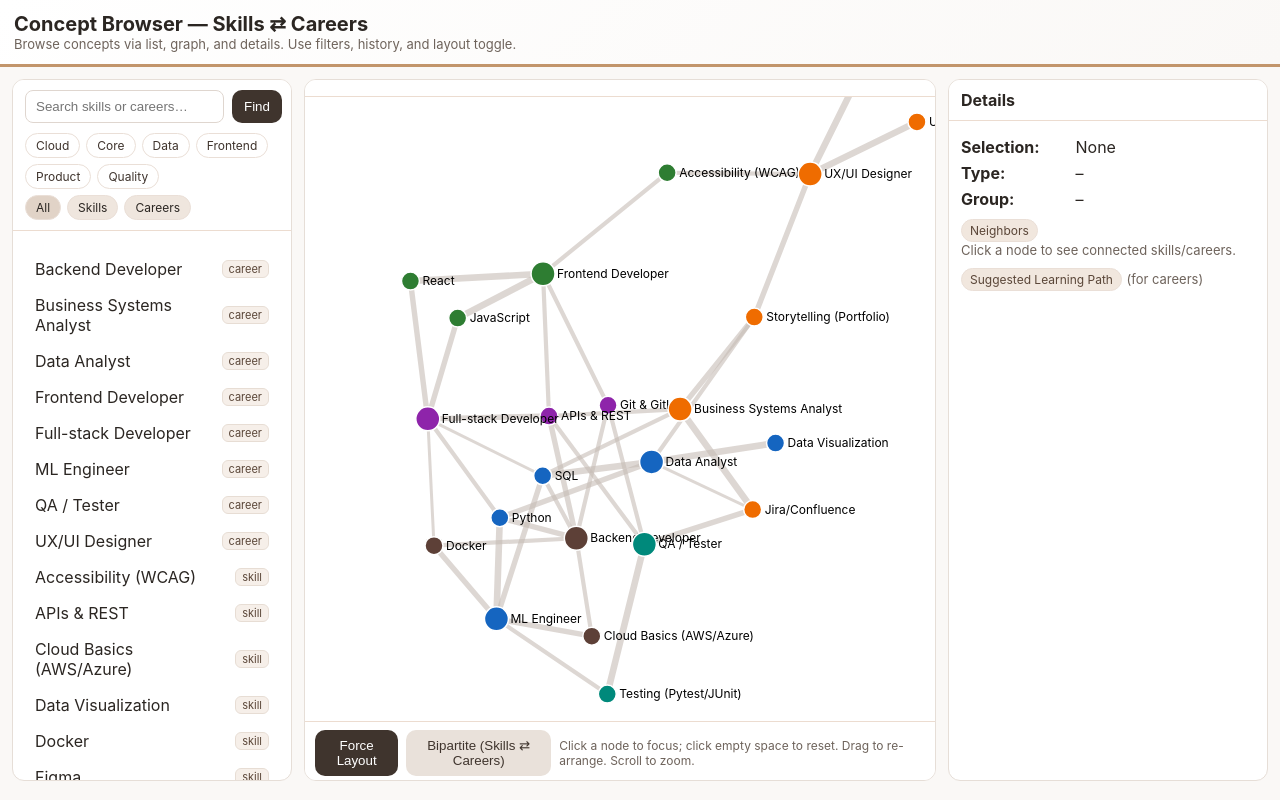
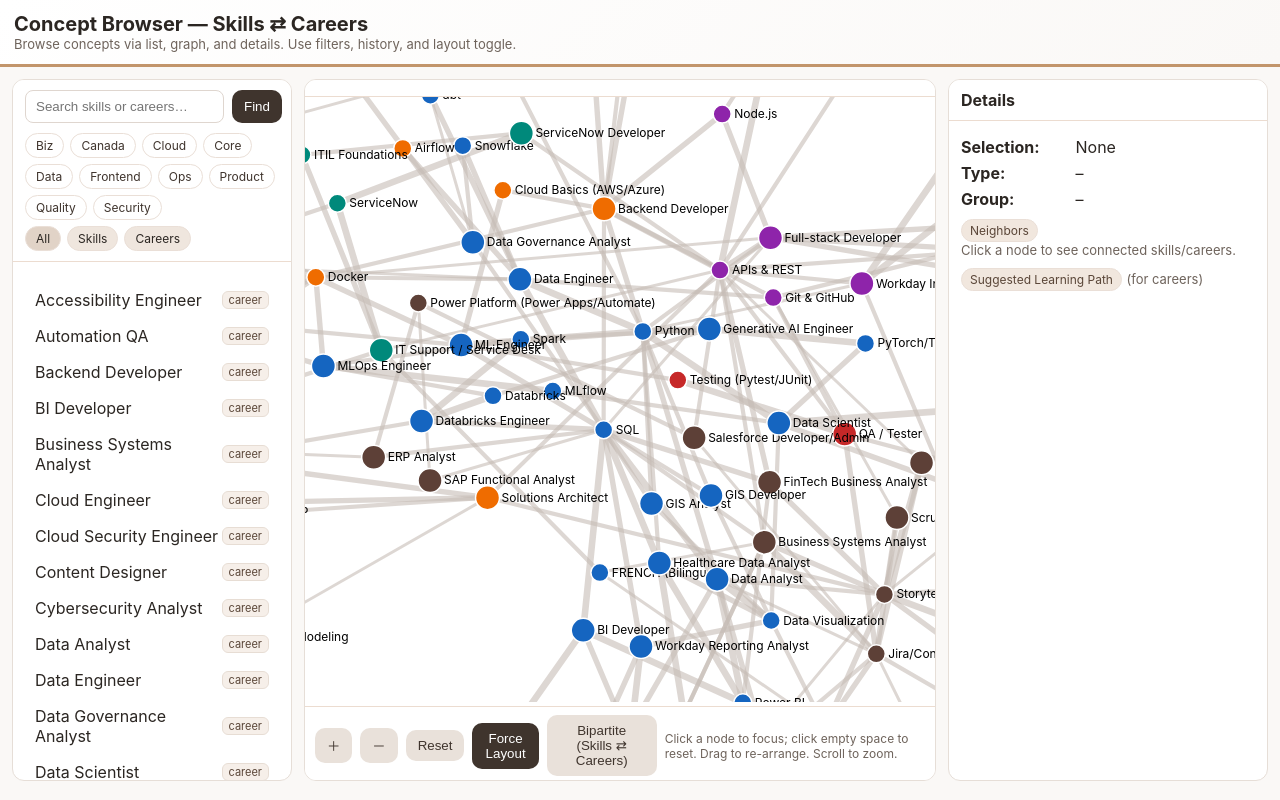
Before and after one commit to vickyjn/jagan.github.io, a plain HTML site: page concept-browser.html in a window 1280 px wide. Drawn offline with nearby package versions, Linux system fonts and the light colour scheme.

Commit message:
Enhance layout and accessibility in concept browser
Refactor layout and improve accessibility features in concept-browser.html.

```diff
--- a/concept-browser.html
+++ b/concept-browser.html
@@ -63,6 +63,32 @@
     position:fixed; pointer-events:none; background:#fff; border:1px solid #e6ded7;
     padding:6px 8px; border-radius:8px; font-size:12px; color:#3a312c; box-shadow:0 2px 8px rgba(0,0,0,.05)
   }
+
+  /* Replace your existing @media with this */
+.layout{
+  display:grid; grid-template-columns: 280px 1fr 320px;
+  gap:12px; height:calc(100vh - 74px); padding:12px;
+}
+@media (max-width: 1100px){
+  .layout{ grid-template-columns: 1fr; height:auto; }
+  #viz{ height: 56vh; }         /* give graph a good mobile height */
+}
+@media (max-width: 640px){
+  header{ padding:14px }
+  h1{ font-size:18px }
+  .phead, .cctrl{ padding:10px }
+  .search input{ padding:12px 14px; font-size:16px }  /* bigger tap target */
+  button{ padding:12px 14px; border-radius:12px }
+  .chip{ padding:6px 12px; font-size:13px }
+  .node text{ font-size:11px }
+}
+
+/* Make headers sticky for usability */
+#breadcrumbs, .phead { position: sticky; top: 0; z-index: 2 }
+
+/* Improve focus outline for a11y */
+:focus-visible{ outline: 3px solid #c2956b; outline-offset: 2px }
+
 </style>
 </head>
 <body>
@@ -100,6 +126,9 @@
     </div>
     <div id="viz" aria-label="Concept graph"></div>
     <div class="cctrl">
+      <button id="zoomIn"  class="alt" aria-label="Zoom in">＋</button>
+      <button id="zoomOut" class="alt" aria-label="Zoom out">－</button>
+      <button id="zoomReset" class="alt" aria-label="Reset zoom">Reset</button>
       <button id="layoutForce">Force Layout</button>
       <button id="layoutBip" class="alt">Bipartite (Skills ⇄ Careers)</button>
       <span class="hint">Click a node to focus; click empty space to reset. Drag to re-arrange. Scroll to zoom.</span>
@@ -109,7 +138,7 @@
   <!-- RIGHT: Details -->
   <aside class="panel" id="right">
     <div class="phead"><b>Details</b></div>
-    <div class="pbody" id="details">
+    <div class="pbody" id="details" aria-live="polite">
       <div class="kv"><b>Selection:</b> <span id="selName">None</span></div>
       <div class="kv"><b>Type:</b> <span id="selType">–</span></div>
       <div class="kv"><b>Group:</b> <span id="selGroup">–</span></div>
@@ -127,107 +156,107 @@
 </div>
 
 <script src="https://cdn.jsdelivr.net/npm/d3@7/dist/d3.min.js"></script>
+
 <script>
-/* ========= Editable Data =========
-   Node: { id, type: "skill"|"career", group: "Frontend"|"Data"|... }
-   Link: { source, target, weight }  // weight controls thickness (1..5 typical)
-*/
-const DATA = {
-  nodes: [
-    // Skills
-    { id:"Python", type:"skill", group:"Data" },
-    { id:"JavaScript", type:"skill", group:"Frontend" },
-    { id:"React", type:"skill", group:"Frontend" },
-    { id:"SQL", type:"skill", group:"Data" },
-    { id:"Data Visualization", type:"skill", group:"Data" },
-    { id:"Git & GitHub", type:"skill", group:"Core" },
-    { id:"APIs & REST", type:"skill", group:"Core" },
-    { id:"Accessibility (WCAG)", type:"skill", group:"Frontend" },
-    { id:"Jira/Confluence", type:"skill", group:"Product" },
-    { id:"Testing (Pytest/JUnit)", type:"skill", group:"Quality" },
-    { id:"Docker", type:"skill", group:"Cloud" },
-    { id:"Cloud Basics (AWS/Azure)", type:"skill", group:"Cloud" },
-    { id:"Figma", type:"skill", group:"Product" },
-    { id:"User Research", type:"skill", group:"Product" },
-    { id:"Storytelling (Portfolio)", type:"skill", group:"Product" },
+/* =========================
+   External DATA loader
+   ========================= */
+async function loadGraph(url) {
+  const res = await fetch(url, { cache: "no-store" });
+  if (!res.ok) throw new Error(`Failed to load ${url}`);
+  return await res.json();
+}
 
-    // Careers
-    { id:"Frontend Developer", type:"career", group:"Frontend" },
-    { id:"Backend Developer", type:"career", group:"Cloud" },
-    { id:"Full-stack Developer", type:"career", group:"Core" },
-    { id:"Data Analyst", type:"career", group:"Data" },
-    { id:"QA / Tester", type:"career", group:"Quality" },
-    { id:"Business Systems Analyst", type:"career", group:"Product" },
-    { id:"UX/UI Designer", type:"career", group:"Product" },
-    { id:"ML Engineer", type:"career", group:"Data" }
-  ],
-  links: [
-    // Dev (weights indicate strength)
-    { source:"JavaScript", target:"Frontend Developer", weight:5 },
-    { source:"React", target:"Frontend Developer", weight:5 },
-    { source:"Accessibility (WCAG)", target:"Frontend Developer", weight:3 },
-    { source:"APIs & REST", target:"Frontend Developer", weight:3 },
-    { source:"Git & GitHub", target:"Frontend Developer", weight:3 },
+/* =============== Globals the rest of the code uses =============== */
+let DATA = null;
+let neighbors = {}, degree = {};
+let typeFilter = 'all';
+let groupFilter = new Set();
 
-    { source:"Python", target:"Backend Developer", weight:4 },
-    { source:"APIs & REST", target:"Backend Developer", weight:4 },
-    { source:"SQL", target:"Backend Developer", weight:3 },
-    { source:"Docker", target:"Backend Developer", weight:3 },
-    { source:"Cloud Basics (AWS/Azure)", target:"Backend Developer", weight:3 },
-    { source:"Git & GitHub", target:"Backend Developer", weight:3 },
+const q = document.getElementById('q');
+const conceptList = document.getElementById('conceptList');
 
-    { source:"JavaScript", target:"Full-stack Developer", weight:4 },
-    { source:"React", target:"Full-stack Developer", weight:4 },
-    { source:"Python", target:"Full-stack Developer", weight:3 },
-    { source:"APIs & REST", target:"Full-stack Developer", weight:4 },
-    { source:"SQL", target:"Full-stack Developer", weight:2 },
-    { source:"Docker", target:"Full-stack Developer", weight:2 },
+let svg, g, zoom, sim, nodeSel, linkSel;
+let W, H;
 
-    // Data
-    { source:"Python", target:"Data Analyst", weight:4 },
-    { source:"SQL", target:"Data Analyst", weight:5 },
-    { source:"Data Visualization", target:"Data Analyst", weight:5 },
-    { source:"Storytelling (Portfolio)", target:"Data Analyst", weight:3 },
-    { source:"Jira/Confluence", target:"Data Analyst", weight:2 },
+const crumbs = [];
+const crumbsDiv = document.getElementById('crumbs');
 
-    // QA
-    { source:"Testing (Pytest/JUnit)", target:"QA / Tester", weight:5 },
-    { source:"APIs & REST", target:"QA / Tester", weight:3 },
-    { source:"Jira/Confluence", target:"QA / Tester", weight:4 },
-    { source:"Git & GitHub", target:"QA / Tester", weight:3 },
+/* =========================
+   Bootstrap
+   ========================= */
+init().catch(err => {
+  console.error(err);
+  document.body.innerHTML = "<div style='padding:24px;font-family:sans-serif'>❌ Couldn't load graph data. Check <code>data/graph.json</code> path or CORS settings.</div>";
+});
 
-    // BSA
-    { source:"Jira/Confluence", target:"Business Systems Analyst", weight:5 },
-    { source:"Storytelling (Portfolio)", target:"Business Systems Analyst", weight:4 },
-    { source:"APIs & REST", target:"Business Systems Analyst", weight:3 },
-    { source:"SQL", target:"Business Systems Analyst", weight:3 },
+async function init(){
+  const url = new URL(location.href);
+  const dataUrl = url.searchParams.get('data') || 'data/graph.json';
+  DATA = await loadGraph(dataUrl);
 
-    // Design
-    { source:"Figma", target:"UX/UI Designer", weight:5 },
-    { source:"User Research", target:"UX/UI Designer", weight:5 },
-    { source:"Accessibility (WCAG)", target:"UX/UI Designer", weight:3 },
-    { source:"Storytelling (Portfolio)", target:"UX/UI Designer", weight:4 },
+  // Build neighbor maps
+  neighbors = {}; degree = {};
+  DATA.nodes.forEach(n => { neighbors[n.id] = new Set(); degree[n.id] = 0; });
+  DATA.links.forEach(l=>{
+    neighbors[l.source] = neighbors[l.source] || new Set();
+    neighbors[l.target] = neighbors[l.target] || new Set();
+    neighbors[l.source].add(l.target);
+    neighbors[l.target].add(l.source);
+    degree[l.source]++; degree[l.target]++;
+  });
 
-    // ML Eng
-    { source:"Python", target:"ML Engineer", weight:5 },
-    { source:"SQL", target:"ML Engineer", weight:4 },
-    { source:"Docker", target:"ML Engineer", weight:4 },
-    { source:"Cloud Basics (AWS/Azure)", target:"ML Engineer", weight:4 },
-    { source:"Testing (Pytest/JUnit)", target:"ML Engineer", weight:3 }
-  ]
+  renderFilters();
+  renderList();
+  buildGraph();
+
+  // Type chips
+  document.querySelectorAll('.chip.type').forEach(c=>{
+    c.onclick = ()=>{
+      document.querySelectorAll('.chip.type').forEach(x=>x.classList.remove('active'));
+      c.classList.add('active');
+      typeFilter = c.dataset.type;
+      renderList();
+      filterGraph();
+    };
+  });
+  document.getElementById('btnFind').onclick = ()=> renderList();
+  q.addEventListener('keydown', e=>{ if(e.key==='Enter') renderList(); });
+
+  // Layout toggles
+  document.getElementById('layoutForce').onclick = ()=> {
+    sim.alphaTarget(0.3).restart();
+    sim.force('x', null).force('y', null);
+    setTimeout(()=> sim.alphaTarget(0), 500);
+  };
+  document.getElementById('layoutBip').onclick = ()=> {
+    const xScale = d3.scalePoint().domain(['skill','career']).range([100, W-100]);
+    const yScale = d3.scalePoint().domain([...new Set(DATA.nodes.map(n=>n.group))]).range([80, H-80]);
+    sim.force('x', d3.forceX(d => xScale(d.type)).strength(0.5))
+       .force('y', d3.forceY(d => yScale(d.group)).strength(0.3))
+       .alpha(0.5)
+       .restart();
   };
 
-/* ========= Colors by Group ========= */
-const GROUP_COLORS = d3.scaleOrdinal()
-  .domain([...new Set(DATA.nodes.map(n => n.group))])
-  .range(["#1565c0","#2e7d32","#8e24aa","#ef6c00","#00897b","#5d4037","#c62828","#6d4c41"]);
+  // Resize
+  window.addEventListener('resize', ()=>{
+    const W2 = document.getElementById('viz').clientWidth;
+    const H2 = document.getElementById('viz').clientHeight;
+    svg.attr('width', W2).attr('height', H2);
+    sim.force('center', d3.forceCenter(W2/2, H2/2)).alpha(0.3).restart();
+  });
 
-/* ========= Concept List (left) ========= */
-const q = document.getElementById('q');
-const conceptList = document.getElementById('conceptList');
-let typeFilter = 'all';
-let groupFilter = new Set(); // chips
+  // Optional deep-link focus
+  const focusParam = url.searchParams.get('focus');
+  if (focusParam){
+    // wait a tick so positions exist
+    setTimeout(()=> focusNode(focusParam, true), 400);
+  }
+}
 
+/* =========================
+   Filters (groups) + List
+   ========================= */
 function renderFilters(){
   const cont = document.getElementById('filters');
   cont.innerHTML = '';
@@ -248,19 +277,6 @@ function renderFilters(){
     cont.appendChild(s);
   });
 }
-renderFilters();
-
-document.querySelectorAll('.chip.type').forEach(c=>{
-  c.onclick = ()=>{
-    document.querySelectorAll('.chip.type').forEach(x=>x.classList.remove('active'));
-    c.classList.add('active');
-    typeFilter = c.dataset.type;
-    renderList();
-    filterGraph();
-  };
-});
-
-document.getElementById('btnFind').onclick = ()=> renderList();
 
 function passesFilters(n){
   const tOk = (typeFilter==='all' || n.type===typeFilter);
@@ -279,27 +295,36 @@ function renderList(){
       conceptList.appendChild(li);
     });
 }
-renderList();
 
-/* ========= Graph (center) ========= */
-const W = document.getElementById('viz').clientWidth;
-const H = document.getElementById('viz').clientHeight;
-const svg = d3.select('#viz').append('svg').attr('width', W).attr('height', H);
+/* =========================
+   Graph
+   ========================= */
+function buildGraph(){
+  // Colors by group
+  const GROUP_COLORS = d3.scaleOrdinal()
+    .domain([...new Set(DATA.nodes.map(n => n.group))])
+    .range(["#1565c0","#2e7d32","#8e24aa","#ef6c00","#00897b","#5d4037","#c62828","#6d4c41"]);
 
-const zoom = d3.zoom().scaleExtent([0.3, 3]).on('zoom', (e)=> g.attr('transform', e.transform));
+  W = document.getElementById('viz').clientWidth;
+  H = document.getElementById('viz').clientHeight;
+  svg = d3.select('#viz').append('svg').attr('width', W).attr('height', H);
+
+  zoom = d3.zoom().scaleExtent([0.3, 3]).on('zoom', (e)=> g.attr('transform', e.transform));
   svg.call(zoom);
 
-const g = svg.append('g');
+  g = svg.append('g');
   const linkLayer = g.append('g').attr('stroke-linecap','round');
   const nodeLayer = g.append('g');
 
-const linkSel = linkLayer.selectAll('.link')
+  linkSel = linkLayer.selectAll('.link')
     .data(DATA.links)
     .enter().append('line')
     .attr('class','link')
+    .attr('stroke','#c7bdb6')
+    .attr('stroke-opacity',0.6)
     .attr('stroke-width', d => 0.6 + d.weight * 1.2);
 
-const nodeSel = nodeLayer.selectAll('.node')
+  nodeSel = nodeLayer.selectAll('.node')
     .data(DATA.nodes)
     .enter().append('g')
     .attr('class','node')
@@ -317,20 +342,27 @@ nodeSel.append('text')
     .attr('y', 4)
     .text(d => d.id);
 
-const sim = d3.forceSimulation(DATA.nodes)
-  .force('link', d3.forceLink(DATA.links).id(d => d.id).distance(d => 110 - (d.weight*5)).strength(d => 0.4 + d.weight*0.06))
+  nodeSel.attr('tabindex', 0).attr('role','button').attr('aria-label', d=>`${d.id} ${d.type} in ${d.group}`);
+  nodeSel.on('keydown', (e,d)=>{
+  if(e.key==='Enter' || e.key===' '){ e.preventDefault(); focusNode(d.id, true); }
+});
+
+  // Force sim
+  sim = d3.forceSimulation(DATA.nodes)
+    .force('link', d3.forceLink(DATA.links).id(d => d.id)
+      .distance(d => 110 - (d.weight*5))
+      .strength(d => 0.4 + d.weight*0.06))
     .force('charge', d3.forceManyBody().strength(-320))
     .force('center', d3.forceCenter(W/2, H/2))
     .force('collision', d3.forceCollide().radius(30));
 
   sim.on('tick', ()=>{
-  linkSel
-    .attr('x1', d => d.source.x).attr('y1', d => d.source.y)
+    linkSel.attr('x1', d => d.source.x).attr('y1', d => d.source.y)
            .attr('x2', d => d.target.x).attr('y2', d => d.target.y);
     nodeSel.attr('transform', d => `translate(${d.x},${d.y})`);
   });
 
-/* Tooltip */
+  // Tooltip
   const tip = d3.select('body').append('div').attr('class','tooltip').style('opacity',0);
   nodeSel.on('mouseover', (e,d)=>{
     tip.style('opacity',1).html(`<b>${d.id}</b><br>${d.type} • ${d.group}`);
@@ -338,28 +370,23 @@ nodeSel.on('mouseover', (e,d)=>{
     tip.style('left', (e.clientX+12)+'px').style('top', (e.clientY+12)+'px');
   }).on('mouseout', ()=> tip.style('opacity',0));
 
-/* Neighbor map + degree */
-const neighbors = {};
-const degree = {};
-DATA.nodes.forEach(n => { neighbors[n.id] = new Set(); degree[n.id] = 0; });
-DATA.links.forEach(l=>{
-  const s = l.source.id ? l.source.id : l.source;
-  const t = l.target.id ? l.target.id : l.target;
-  neighbors[s].add(t); neighbors[t].add(s);
-  degree[s]++; degree[t]++;
+  // Click handlers
+  nodeSel.on('click', (_,d)=> focusNode(d.id, true));
+  svg.on('click', (e)=>{
+    if (e.target.tagName === 'svg'){
+      nodeSel.classed('highlight', false).classed('dimmed', false);
+      linkSel.classed('dimmed', false);
+      renderDetails(null);
+    }
   });
+}
 
-/* Focus / highlight / details */
-let focused = null;
-const crumbs = [];
-const crumbsDiv = document.getElementById('crumbs');
-
+/* =========================
+   Focus / details / helpers
+   ========================= */
 function pushCrumb(id){
   if(crumbs[crumbs.length-1] === id) return;
   crumbs.push(id);
-  renderCrumbs();
-}
-function renderCrumbs(){
   crumbsDiv.innerHTML = '';
   crumbs.forEach((c,i)=>{
     const span = document.createElement('span');
@@ -369,11 +396,10 @@ function renderCrumbs(){
     crumbsDiv.appendChild(span);
   });
 }
+function renderCrumbs(){ /* filled in pushCrumb */ }
 
 function highlight(id){
-  const focusMode = true; // always dim non-neighbors for concept browser feel
-  focused = id;
-
+  const focusMode = true; // dim non-neighbors
   nodeSel.classed('highlight', d => d.id === id)
          .classed('dimmed', d => focusMode && !(d.id === id || neighbors[id]?.has(d.id)));
   linkSel.classed('dimmed', l => focusMode && !(l.source.id===id || l.target.id===id));
@@ -393,17 +419,6 @@ function focusNode(id, addCrumb=false){
   renderDetails(n);
 }
 
-nodeSel.on('click', (_,d)=> focusNode(d.id, true));
-svg.on('click', (e)=>{
-  if (e.target.tagName === 'svg'){
-    focused = null;
-    nodeSel.classed('highlight', false).classed('dimmed', false);
-    linkSel.classed('dimmed', false);
-    renderDetails(null);
-  }
-});
-
-/* Details panel */
 function renderDetails(n){
   const selName = document.getElementById('selName');
   const selType = document.getElementById('selType');
@@ -434,7 +449,7 @@ function renderDetails(n){
     ${careers.length? `<ul>${careers.map(s=>`<li><a href="#" data-nav="${s}">${s}</a></li>`).join('')}</ul>` : '<div class="muted">None</div>'}
   `;
 
-  // attach intra-details navigation
+  // intra-details navigation
   neigh.querySelectorAll('[data-nav]').forEach(a=>{
     a.onclick = (ev)=>{ ev.preventDefault(); focusNode(a.dataset.nav, true); };
   });
@@ -464,55 +479,36 @@ function renderDetails(n){
         learn.appendChild(li);
       });
     } else {
-      learn.innerHTML = `<div class="muted">No linked skills yet. Add links in the DATA section.</div>`;
+      learn.innerHTML = `<div class="muted">No linked skills yet. Add links in the data.</div>`;
     }
   }
 }
 
-/* Filters -> affect list + graph visibility */
+/* =========================
+   Graph filtering
+   ========================= */
 function filterGraph(){
-  nodeSel.style('display', d=>{
-    return passesFilters(d) ? null : 'none';
-  });
+  nodeSel.style('display', d=> passesFilters(d) ? null : 'none');
   linkSel.style('display', l=>{
-    const s = (l.source.id? l.source : DATA.nodes.find(n=>n.id===l.source));
-    const t = (l.target.id? l.target : DATA.nodes.find(n=>n.id===l.target));
+    const s = typeof l.source === 'string' ? DATA.nodes.find(n=>n.id===l.source) : l.source;
+    const t = typeof l.target === 'string' ? DATA.nodes.find(n=>n.id===l.target) : l.target;
     return (passesFilters(s) && passesFilters(t)) ? null : 'none';
   });
 }
 
-/* Layout toggle: Force <-> Bipartite */
-document.getElementById('layoutForce').onclick = ()=> {
-  sim.alphaTarget(0.3).restart();
-  sim.force('x', null).force('y', null);
-  setTimeout(()=> sim.alphaTarget(0), 500);
-};
-document.getElementById('layoutBip').onclick = ()=> {
-  const xScale = d3.scalePoint().domain(['skill','career']).range([100, W-100]);
-  const yScale = d3.scalePoint().domain([...new Set(DATA.nodes.map(n=>n.group))]).range([80, H-80]);
-  sim.force('x', d3.forceX(d => xScale(d.type)).strength(0.5))
-     .force('y', d3.forceY(d => yScale(d.group)).strength(0.3))
-     .alpha(0.5)
-     .restart();
-};
-
-/* Drag */
+/* =========================
+   Drag handlers
+   ========================= */
 function dragstarted(event,d){ if(!event.active) sim.alphaTarget(0.3).restart(); d.fx=d.x; d.fy=d.y; }
 function dragged(event,d){ d.fx=event.x; d.fy=event.y; }
 function dragended(event,d){ if(!event.active) sim.alphaTarget(0); d.fx=null; d.fy=null; }
+function getTransform(){ return d3.zoomTransform(svg.node()); }
+function setTransform(t){ svg.transition().duration(250).call(zoom.transform, t); }
+document.getElementById('zoomIn').onclick  = ()=> setTransform(getTransform().scale(1.2));
+document.getElementById('zoomOut').onclick = ()=> setTransform(getTransform().scale(0.8));
+document.getElementById('zoomReset').onclick = ()=> setTransform(d3.zoomIdentity);
 
-/* Resize */
-window.addEventListener('resize', ()=>{
-  const W2 = document.getElementById('viz').clientWidth;
-  const H2 = document.getElementById('viz').clientHeight;
-  svg.attr('width', W2).attr('height', H2);
-  sim.force('center', d3.forceCenter(W2/2, H2/2)).alpha(0.3).restart();
-});
 
-/* Hook search enter */
-q.addEventListener('keydown', e=>{ if(e.key==='Enter') renderList(); });
-
-/* Done */
 </script>
 </body>
 </html>
```
Lines whose indentation alone changed are shown as unchanged.
